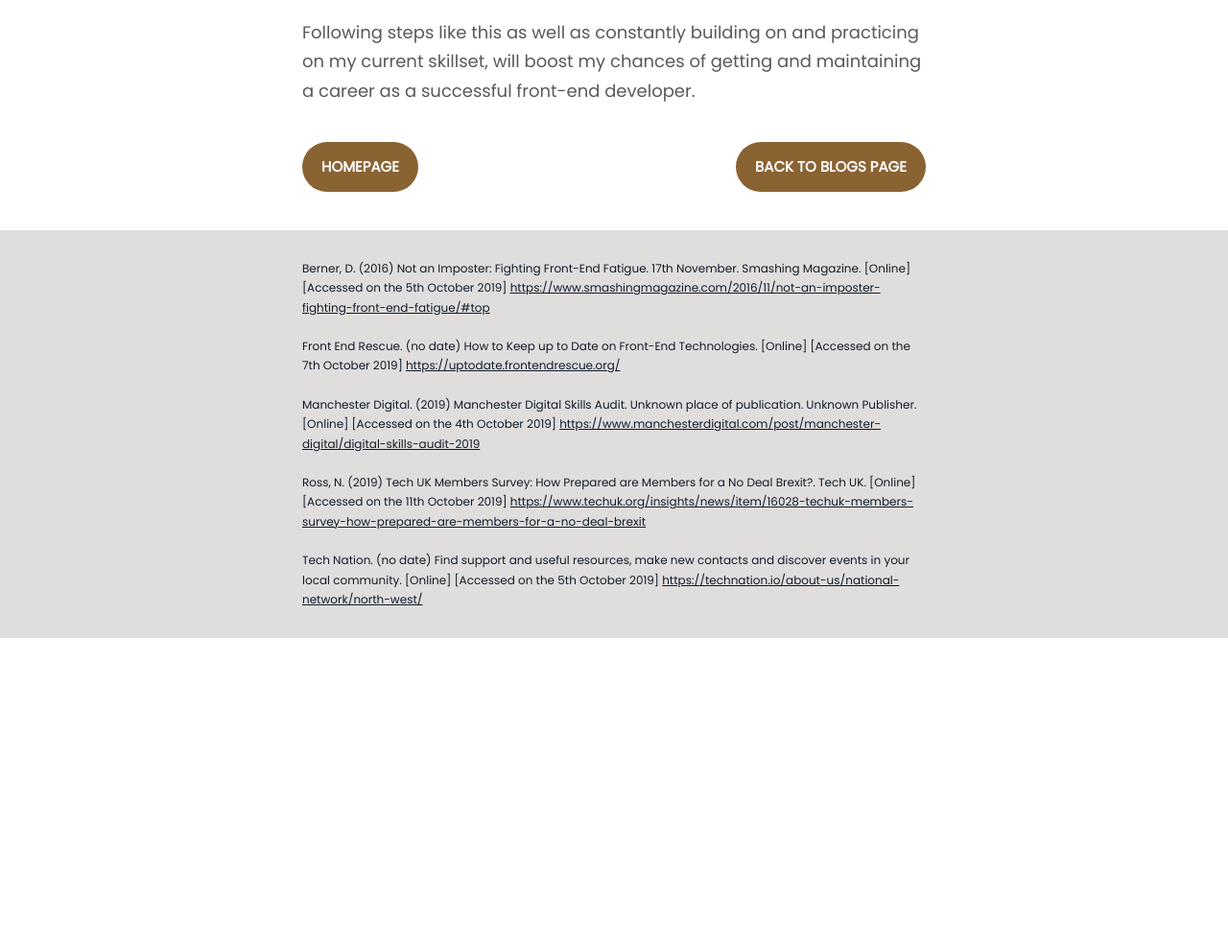
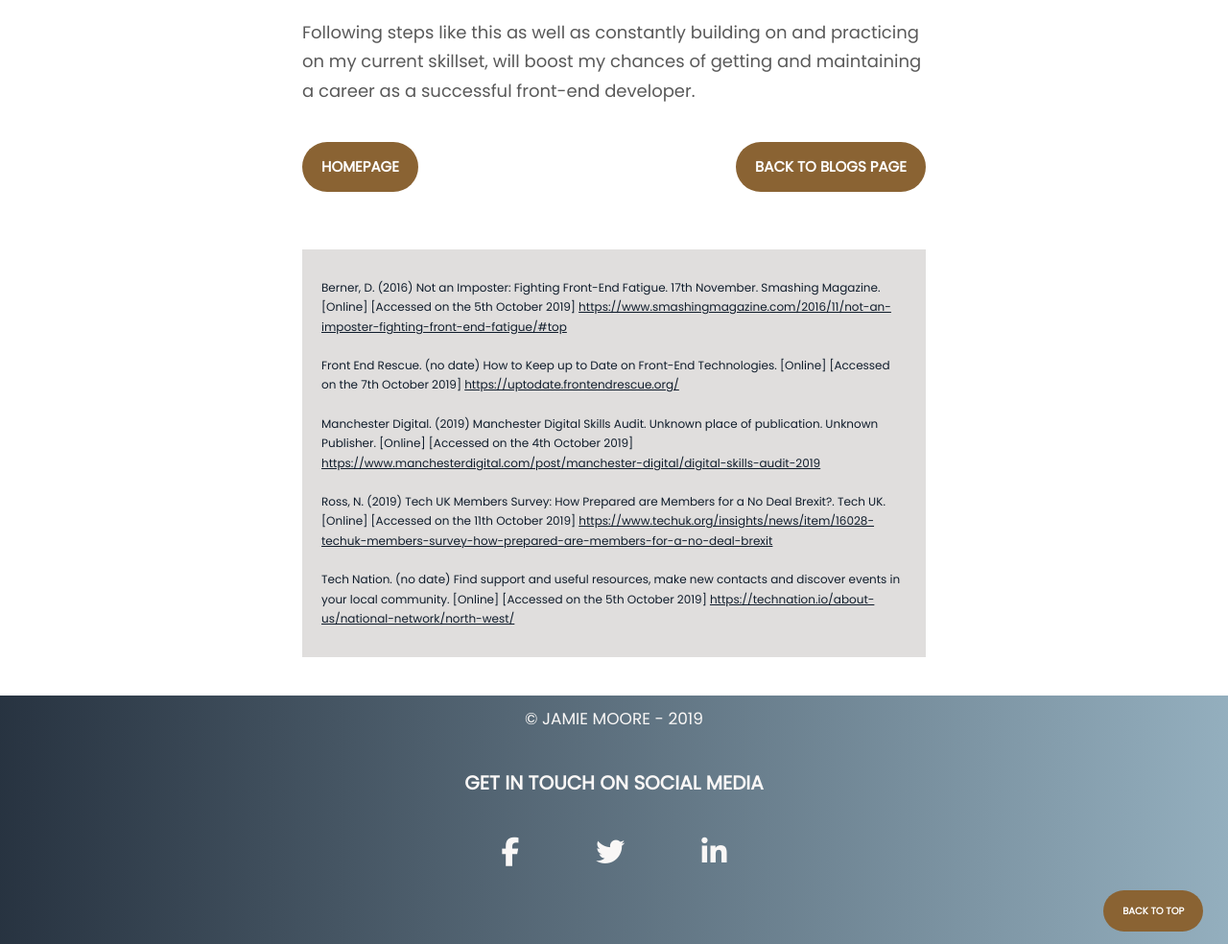
Before and after one commit to JamieMoore1994/jamie-portfolio, a PHP site: page /industry-blog.html in a window 1280 px wide. Shown: the part 4289-5273 px from the top of the page at 96% size. Before the commit the page ends 4954 px from the top, so only its background shows below. Run offline with PHP 8.4, Linux system fonts and the light colour scheme; some libraries are stand-ins or nearby versions.

Commit message:
Adding back top top button on every page
Positioned to bottom right of every page for easy way for users to go back to top of page

```diff
--- a/css/main.css
+++ b/css/main.css
@@ -29,7 +29,7 @@ body {
     --color-image-tint: rgba(16,29,44,0.5);
     --color-primary-lighter: rgba(16, 29, 44, .9);
 
-    --color-primary-gradient: linear-gradient(to right, rgba(16.29,44,90), rgba(136,166,183,.8));
+    --color-primary-gradient: linear-gradient(to right, rgba(16,29,44,.9), rgba(136,166,183,.9));
 
     /* Greys */
     --color-grey-light: #f9f7f6;
@@ -124,7 +124,6 @@ img {
 .btn:active {
     transform: translateY(-.1rem);
 }
-
 
 /*--------------------------------------------
                 HEADER
@@ -971,8 +970,7 @@ clip-path: polygon(0% 0%, 100% 0%, 100% 75%, 75% 75%, 75% 100%, 50% 75%, 0% 75%)
 }
 
 .industry__reference {
-    background-color: var(--color-grey-light-2);
-    padding: 2rem;
+    margin: 2rem 0 4rem 0;
 }
 
 .industry__references {
@@ -980,6 +978,8 @@ clip-path: polygon(0% 0%, 100% 0%, 100% 75%, 75% 75%, 75% 100%, 50% 75%, 0% 75%)
     justify-content: center;
     flex-direction: column;
     list-style: none;
+    background-color: var(--color-grey-light-2);
+    padding: 2rem;
 }
 
 .industry__references-item {
@@ -1092,8 +1092,9 @@ clip-path: polygon(0% 0%, 100% 0%, 100% 75%, 75% 75%, 75% 100%, 50% 75%, 0% 75%)
 --------------------------------------------*/
 
 .master-footer {
-    background-image: url(../img/footer-bg.svg);
+    background-image: var(--color-primary-gradient);
     background-size: cover;
+    position: relative;
 }
 .master-footer__container {
     display: flex;
@@ -1106,6 +1107,10 @@ clip-path: polygon(0% 0%, 100% 0%, 100% 75%, 75% 75%, 75% 100%, 50% 75%, 0% 75%)
     padding: 1rem 0;
     color: var(--color-grey-light);
     text-transform: uppercase;
+}
+
+.social__media {
+    padding-bottom: 3rem;
 }
 
 .social__title {
@@ -1131,7 +1136,8 @@ clip-path: polygon(0% 0%, 100% 0%, 100% 75%, 75% 75%, 75% 100%, 50% 75%, 0% 75%)
 .social__icon {
     display: inline-block;
     color: var(--color-grey-light);
-    padding: 1.2rem;
+    padding: 2rem;
+    margin: 0 2rem;
     border-radius: 50%;
     transition: all 200ms ease-in;
 }
@@ -1147,3 +1153,9 @@ clip-path: polygon(0% 0%, 100% 0%, 100% 75%, 75% 75%, 75% 100%, 50% 75%, 0% 75%)
 .social__icon:active {
     transform: translateY(-.1rem);
 }
+
+.back-top {
+    position: absolute;
+    bottom: 5%;
+    right: 2%;
+}
--- a/index.html
+++ b/index.html
@@ -12,7 +12,7 @@
 </head>
 <body>
     <a href="#content" class="skip-link">Skip To Content</a>
-    <header class="master__header">
+    <header class="master__header" id = "top">
             <nav class="master__navigation">
                 <ul class="master__nav">
                     <li><a href="index.html" title = "Homepage" class = "master__nav-links">Home</a></li>
@@ -119,6 +119,7 @@
                 <li class="social__icons"><a href = "#" class = "social__icon" title = "Linked In"><i class="fab fa-linkedin-in fa-3x"></i></a></li>
                 </ul>
             </div>
+            <a href = "#top" class = "btn back-top" title = "Top of page">Back To Top</a>
     </footer>
 </main>
 </body>
--- a/industry-blog.html
+++ b/industry-blog.html
@@ -11,7 +11,8 @@
     <script src="https://kit.fontawesome.com/b65bf85635.js" crossorigin="anonymous" async></script>
 </head>
 <body>
-    <header class = "industry__header">
+    <a href="#content" class="skip-link">Skip To Content</a>
+    <header class = "industry__header" id = "top">
         <div class="industry__container">
             <h1 class="industry__title">The Industry</h1>
         </div>
@@ -102,5 +103,21 @@
                 </ul>
         </aside>
     </main>
+
+    <footer class="master-footer">
+        <div class = "master-footer__container">
+            <p class="master-footer__text">&copy; Jamie Moore - 2019</p>
+        </div>
+
+        <div class="social__media">
+            <h3 class="social__title">Get in Touch on Social Media</h3>
+            <ul class="social__media-icons">
+                <li class="social__icons"><a href = "#" class = "social__icon" title = "Facebook"><i class="fab fa-facebook-f fa-3x"></i></a></li>
+                <li class="social__icons"><a href = "#" class = "social__icon" title = "Twitter"><i class="fab fa-twitter fa-3x"></i></a></li>
+                <li class="social__icons"><a href = "#" class = "social__icon" title = "Linked In"><i class="fab fa-linkedin-in fa-3x"></i></a></li>
+            </ul>
+        </div>
+        <a href = "#top" class = "btn back-top" title = "Top of page">Back To Top</a>
+    </footer>
 </body>
 </html>
```
Also changed, not shown: blog.html (+12 -2 lines), cv.html (+12 -2 lines).
